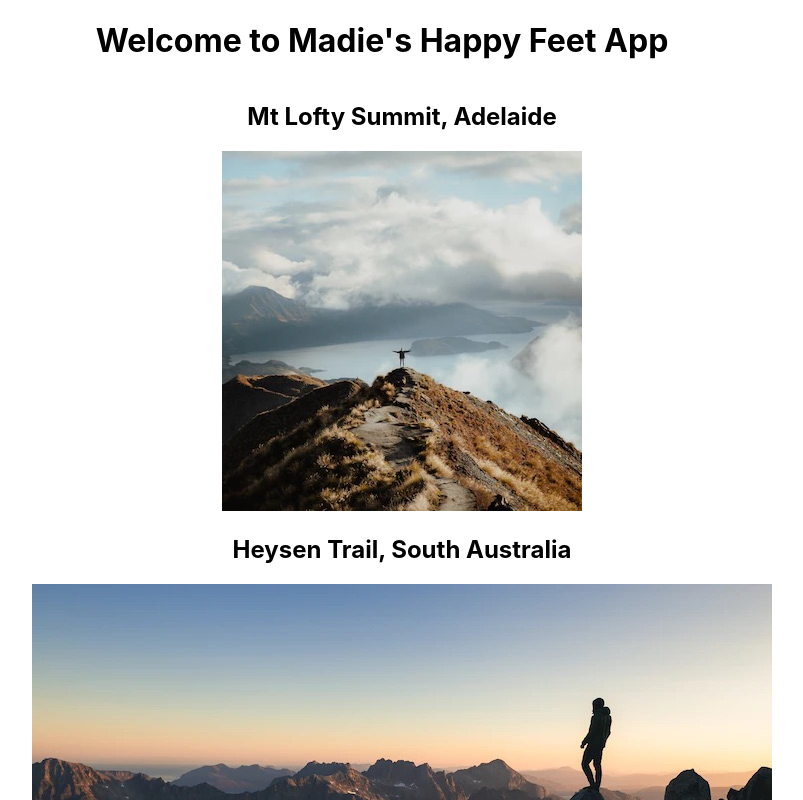
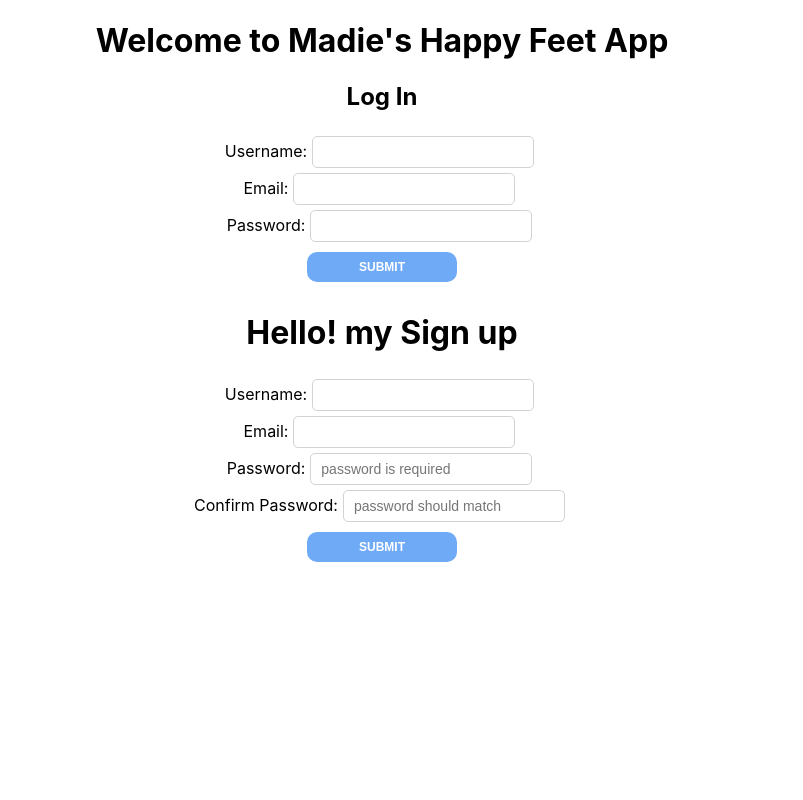
Before and after one commit to AkiMadi16/happy-feet-app, a React (Create React App) app: page / in a window 1280 px wide. Shown: the top 800 px of the page, without its empty margins (258-1061 px from the left). Built offline with nearby package versions, Linux system fonts and the light colour scheme.

Commit message:
users-controlls completed

```diff
--- a/src/App.js
+++ b/src/App.js
@@ -1,13 +1,24 @@
+import { useState } from 'react';
 import Dashboard from './components/Dashboard.js'
 import SignUp from './components/SignUp.js'
 import './App.css';
+import Login from './components/Login.js';
 
 function App() {
+  const [isLoggedIn, setIsLoggedIn] = useState(false)
+  // const [isSignedUp, setIsSignedUp] = useState(false)
   return (
     <div className="App">
+
     <h1>Welcome to Madie's Happy Feet App</h1>
-    <Dashboard />
-    <SignUp />
+    { isLoggedIn
+      ? (<Dashboard setIsLoggedIn={setIsLoggedIn}/> )
+      : (
+        <div>
+        <Login setIsLoggedIn={setIsLoggedIn}/>
+        </div>
+       )}
+       <SignUp />
     </div>
   );
 }
--- a/src/components/Login.js
+++ b/src/components/Login.js
@@ -0,0 +1,52 @@
+import React from 'react'
+import './Users.css'
+
+function Login({setIsLoggedIn}){
+
+  const handleOnSubmit = (e) => {
+    e.preventDefault()
+    console.log('handle on change')
+    setIsLoggedIn(true)
+  }
+
+  return (
+    <div>
+       <h2>Log In</h2>
+      <div>
+        <form onSubmit={handleOnSubmit}>
+          <div>
+            <label htmlFor="signup">Username:</label>
+            <input
+            type="text"
+            name="userName"
+            />
+          </div>
+
+          <div>
+            <label htmlFor="email">Email:</label>
+            <input
+            type="email"
+            name="email"
+            />
+          </div>
+
+          <div>
+            <label htmlFor="password">Password:</label>
+            <input
+            type="password"
+            name="password"
+            id="password"
+            />
+            </div>
+          <div>
+            <button type='submit'>Submit</button>
+          </div>
+
+        </form>
+      </div>
+
+    </div>
+  )
+}
+
+export default Login;
--- a/src/components/SignUp.js
+++ b/src/components/SignUp.js
@@ -1,21 +1,56 @@
 import React from 'react'
+import './Users.css'
 
 
-function SignUp() {
+function SignUp({ setIsLoggedIn }) {
 
 const handleOnSubmit = (e) => {
   e.preventDefault()
-
+  console.log('changed')
+  setIsLoggedIn(true)
 }
 
 return (
   <div>
     <h1>Hello! my Sign up</h1>
-      <form>
+      <form onSubmit={handleOnSubmit}>
+       <div>
+          <label htmlFor="signup">Username:</label>
+          <input
+          type="text"
+          name="username"
+          id="" />
+       </div>
+       <div>
+          <label htmlFor="email">Email:</label>
+          <input
+          type="email"
+          name="email"
+          id=""
+           />
+       </div>
+       <div>
+          <label htmlFor="password">Password:</label>
+          <input
+          type="password"
+          name="password"
+          id=""
+          placeholder="password is required" />
+       </div>
+       <div>
+          <label htmlFor="confirmPassword">Confirm Password:</label>
+          <input
+          type="text"
+          name="confirmpassword"
+          id=""
+          placeholder="password should match" />
+       </div>
 
+        <div>
+         <button type="submit">Submit</button>
+        </div>
+      </form>
 
-      </form>
-    <button onClick={handleOnSubmit}>Sign Up</button>
   </div>
 )
 
--- /dev/null
+++ b/src/components/Users.css
@@ -0,0 +1,33 @@
+body {
+  text-align: center;
+}
+
+input {
+  font-size: 14px;
+  border-radius: 5px;
+  border: 1px solid lightgray;
+  margin: 5px;
+  margin-bottom: 0px;
+  padding: 5px 10px;
+  width: 200px;
+  height: 20px;
+  align-items: center;
+}
+
+button {
+  height: 30px;
+  min-width: 150px;
+  border-radius: 10px;
+  border: none;
+  background-color: rgb(111, 170, 247);
+  font-weight: bold;
+  text-transform: uppercase;
+  font-size: 12px;
+  cursor: pointer;
+  color: white;
+  margin: 10px;
+}
+
+button:hover {
+  background-color: rgb(111, 170, 247) ;
+}
```
